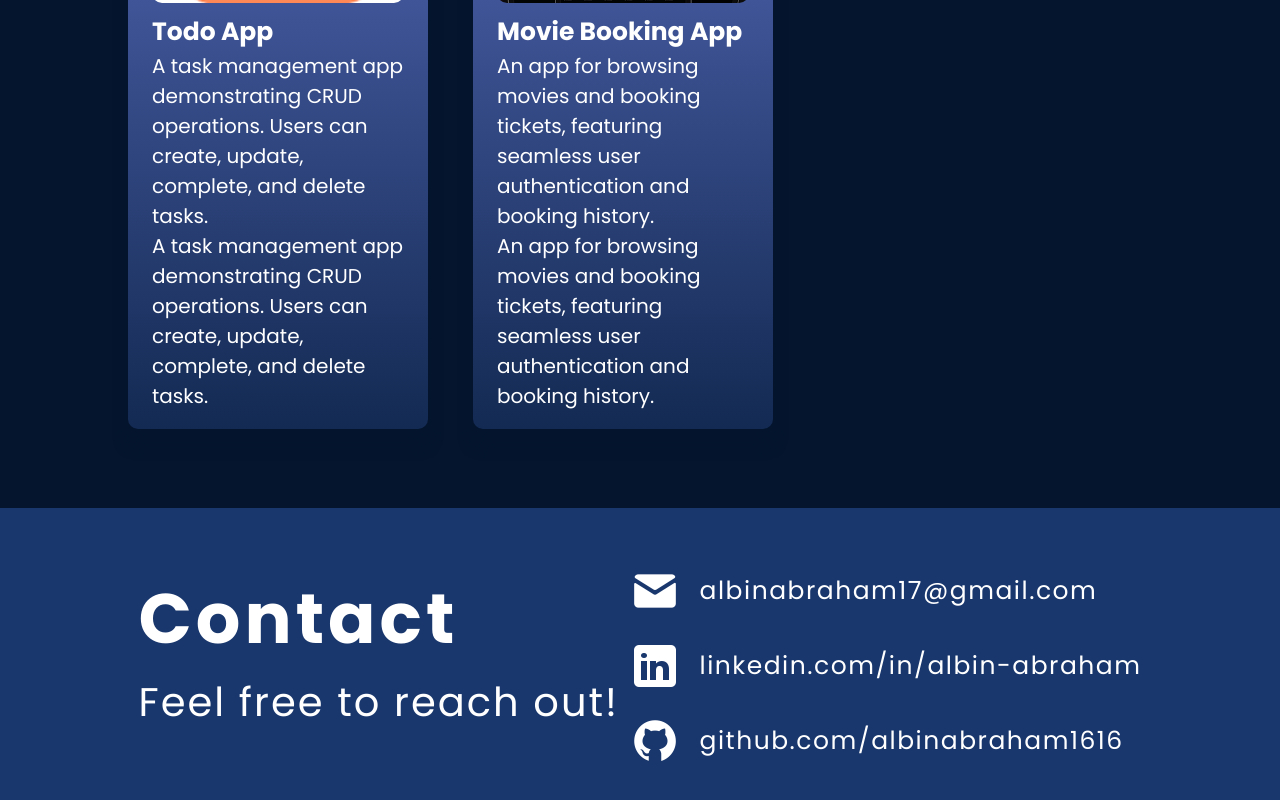
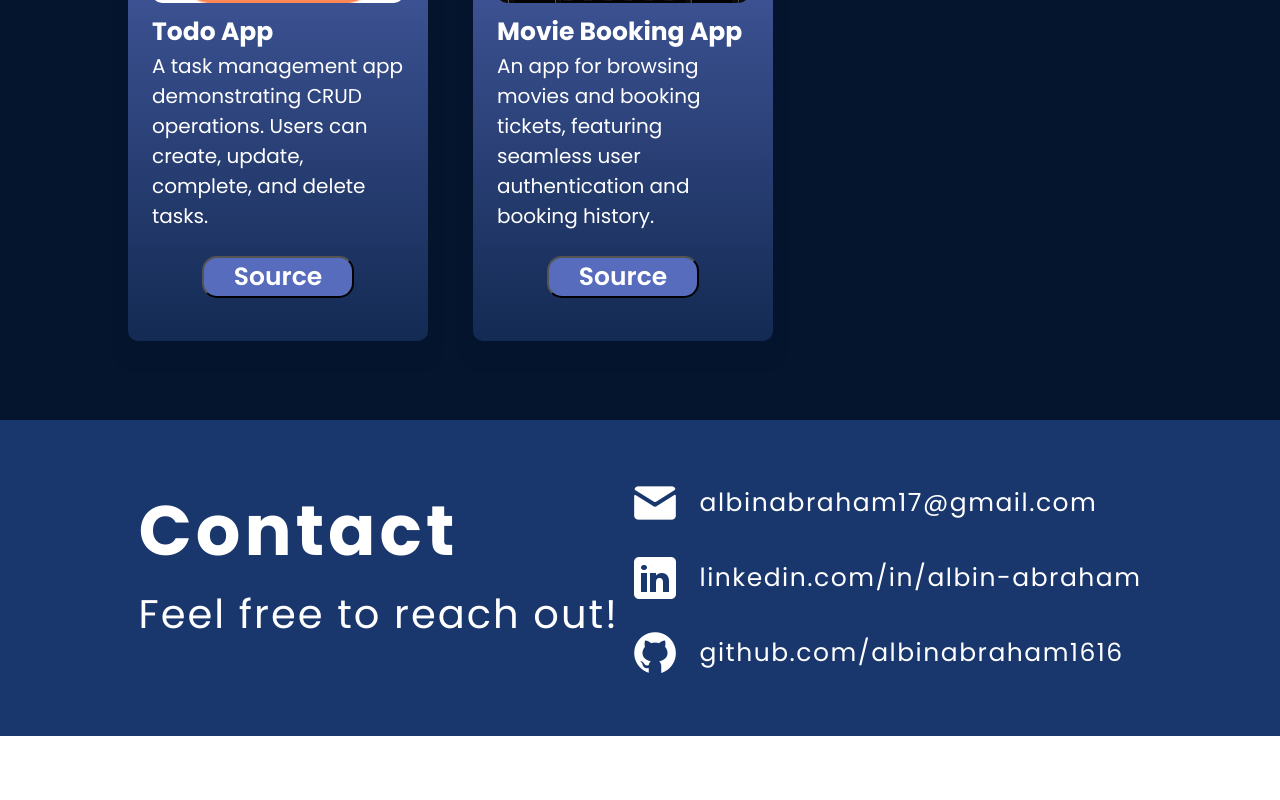
Before and after one commit to albin1616/Portfolio, a React (Create React App) app: page / in a window 1280 px wide. Shown: the part 2799-3599 px from the top of the page. After the commit the page ends 3535 px from the top, so only its background shows below. Built offline with nearby package versions, Linux system fonts and the light colour scheme; a web font is replaced by a local one.

Commit message:
fix: removed gitlink

```diff
--- a/src/components/Projects/ProjectCard.tsx
+++ b/src/components/Projects/ProjectCard.tsx
@@ -13,10 +13,9 @@ const ProjectCard = ({
       />
       <h2 className={styles.title}>{title}</h2>
       <p className={styles.description}>{description}</p>
-      {/* <button onClick={() => window.open(source, '_blank')} className={styles.sourceBtn}>
+      <button  className={styles.sourceBtn}>
         Source
-      </button> */}
-      <p className={styles.description}>{description}</p>
+      </button>
     </div>
   );
 };
```
